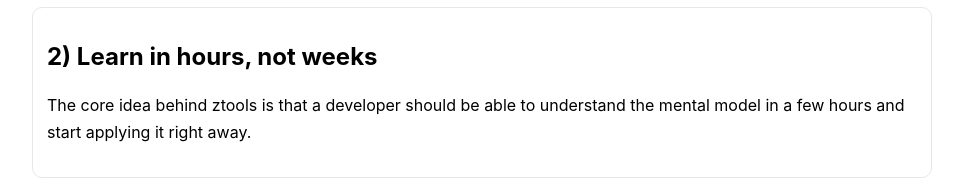
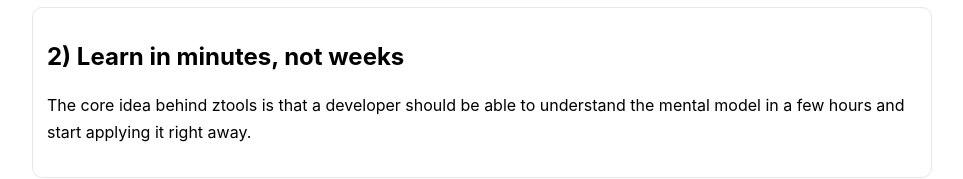
Before and after one commit to maxistar/ztools, a website: page docs/philosophy.html in a window 1280 px wide. Shown: the part 366-545 px from the top of the page, without its empty margins (158-1121 px from the left). Drawn offline with Linux system fonts and the light colour scheme.

Commit message:
Update heading to emphasize learning in minutes

```diff
--- a/docs/philosophy.html
+++ b/docs/philosophy.html
@@ -50,7 +50,7 @@
   </div>
 
   <div class="card">
-    <h2>2) Learn in hours, not weeks</h2>
+    <h2>2) Learn in minutes, not weeks</h2>
     <p>
       The core idea behind ztools is that a developer should be able to understand the mental model
       in a few hours and start applying it right away.
```
